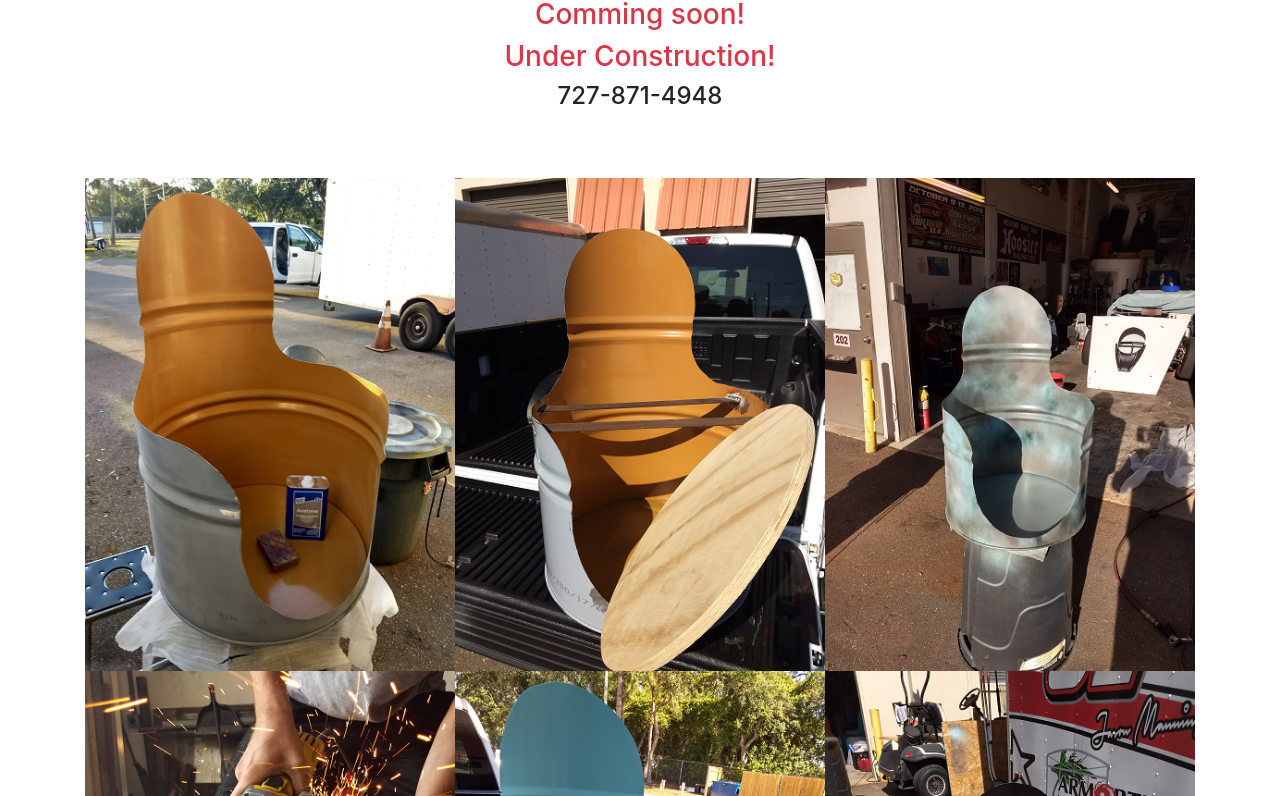
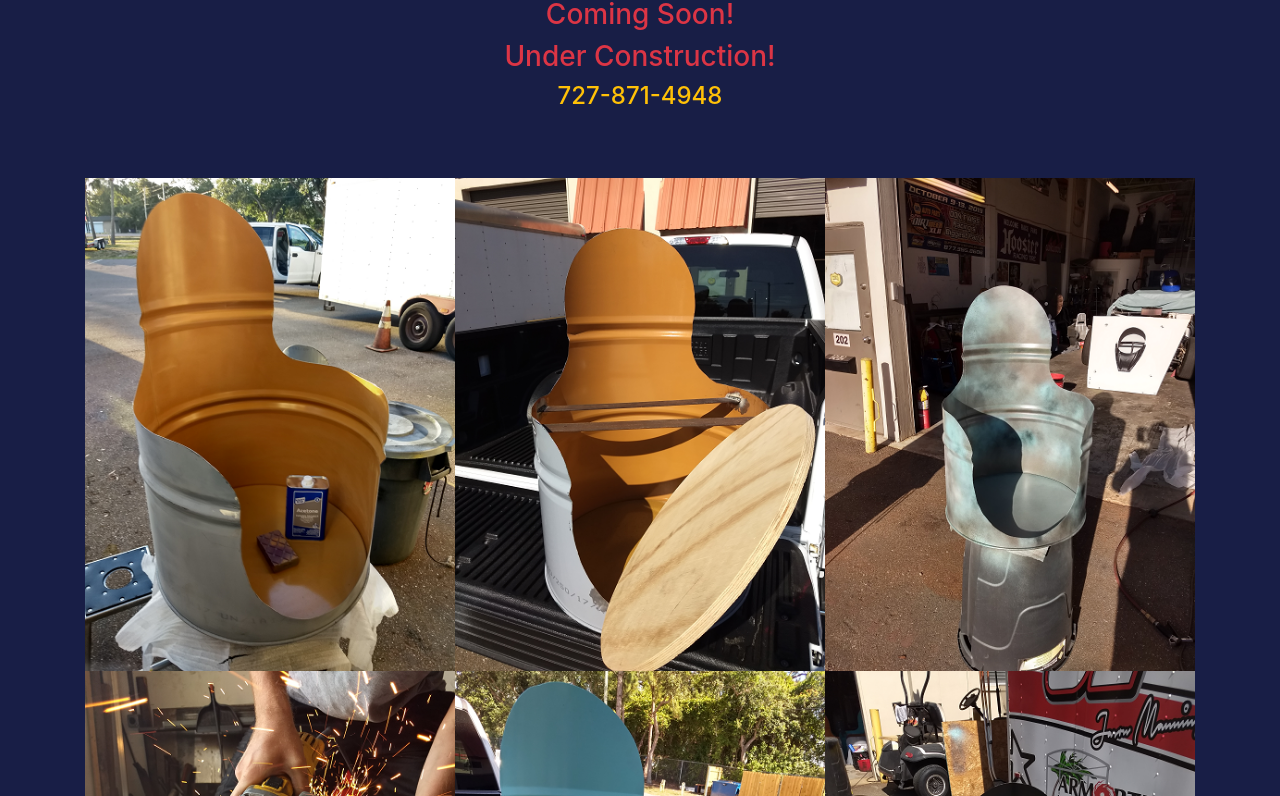
Before and after one commit to wcrowe/steeldrumfurniture, a website: page src/index.html in a window 1280 px wide. Shown: the part 48-844 px from the top of the page. Drawn offline with nearby package versions, Linux system fonts and the light colour scheme; some packages are replaced by stand-ins of ours; a script that the page names is missing.

Commit message:
Changed background color fixed spelling issues.

```diff
--- a/src/index.html
+++ b/src/index.html
@@ -4,17 +4,17 @@
     <meta charset="utf-8">
     <meta http-equiv="X-UA-Compatible" content="IE=edge">
     <meta name="viewport" content="width=device-width, initial-scale=1">
-    <title>Steel Drum Funiture</title>
+    <title>Steel Drum Furniture</title>
     <link rel="stylesheet" href="https://maxcdn.bootstrapcdn.com/bootstrap/4.1.1/css/bootstrap.min.css">
     <link rel="stylesheet" href="https://cdnjs.cloudflare.com/ajax/libs/baguettebox.js/1.10.0/baguetteBox.min.css" />
     <link rel="stylesheet" href="compact-gallery.css">
 </head>
-<body style="background-color='#181E46' !important">
+<body style="background-color:#181E46 !important">
 <div class="heading text-center">
-  <h2 style="text-transform: capitalize !important">Steel Drum Funiture</h2>
-  <h3 class="text-danger">Comming soon!</h3>
+  <h2 class="text-warning" style="text-transform: capitalize !important">Steel Drum Furniture</h2>
+  <h3 class="text-danger">Coming Soon!</h3>
   <h3 class="text-danger">Under Construction!</h3>
-  <h4>727-871-4948</h4>
+  <h4 class="text-warning">727-871-4948</h4>
 </div>
 
 <section class="gallery-block compact-gallery">
```
